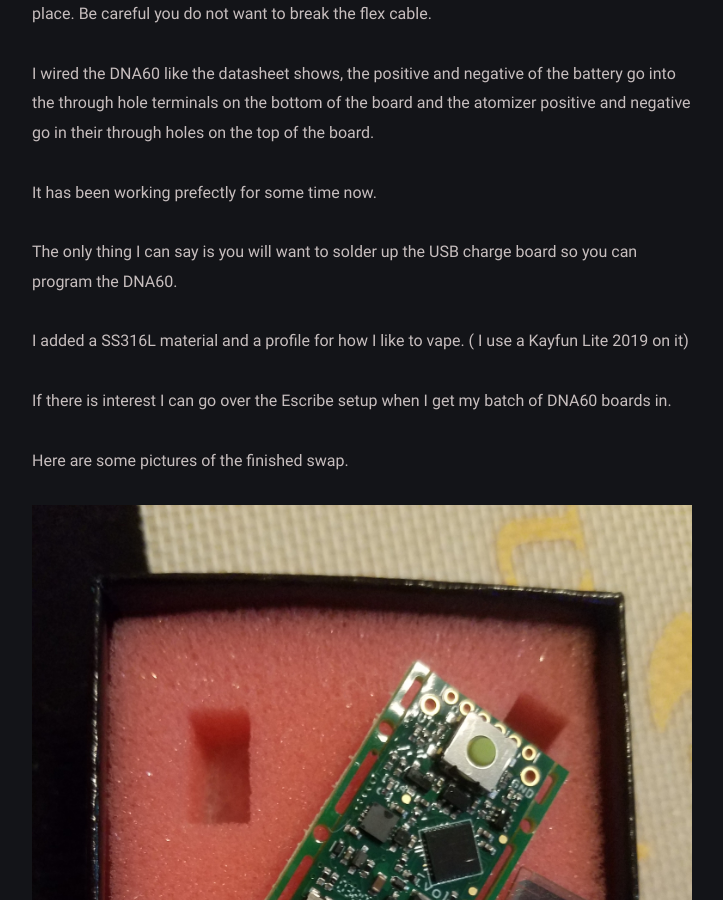
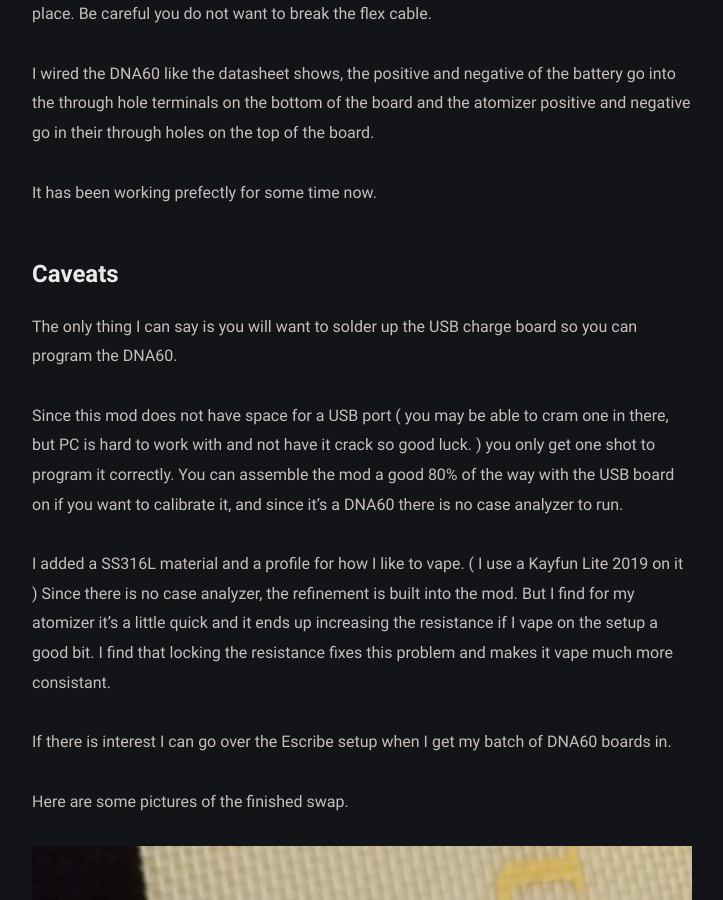
Before and after one commit to duncanyoyo1/jekyll, a Jekyll site: the page built from _posts/2020-09-27-DNA60-Swap.md, in a window 1280 px wide and 900 px high, scrolled down 2353 px. Shown: the whole window, without its empty margins (278-1001 px from the left). Built offline with Jekyll 4.4.1, drawn with Linux system fonts in a browser that asks for light colours; comment, search, counter and statistics services are not loaded.

Commit message:
Update DNA60 article

```diff
--- a/_posts/2020-09-27-DNA60-Swap.md
+++ b/_posts/2020-09-27-DNA60-Swap.md
@@ -29,9 +29,14 @@ I wired the DNA60 like the datasheet shows, the positive and negative of the bat
 
 It has been working prefectly for some time now.
 
+# Caveats
+
 The only thing I can say is you will want to solder up the USB charge board so you can program the DNA60.
 
-I added a SS316L material and a profile for how I like to vape. ( I use a Kayfun Lite 2019 on it)
+Since this mod does not have space for a USB port ( you may be able to cram one in there, but PC is hard to work with and not have it crack so good luck. ) you only get one shot to program it correctly. You can assemble the mod a good 80% of the way with the USB board on if you want to calibrate it, and since it's a DNA60 there is no case analyzer to run.
+
+I added a SS316L material and a profile for how I like to vape. ( I use a Kayfun Lite 2019 on it )
+Since there is no case analyzer, the refinement is built into the mod. But I find for my atomizer it's a little quick and it ends up increasing the resistance if I vape on the setup a good bit. I find that locking the resistance fixes this problem and makes it vape much more consistant.
 
 If there is interest I can go over the Escribe setup when I get my batch of DNA60 boards in.
 
```
Also changed, not shown: 1 other file.
